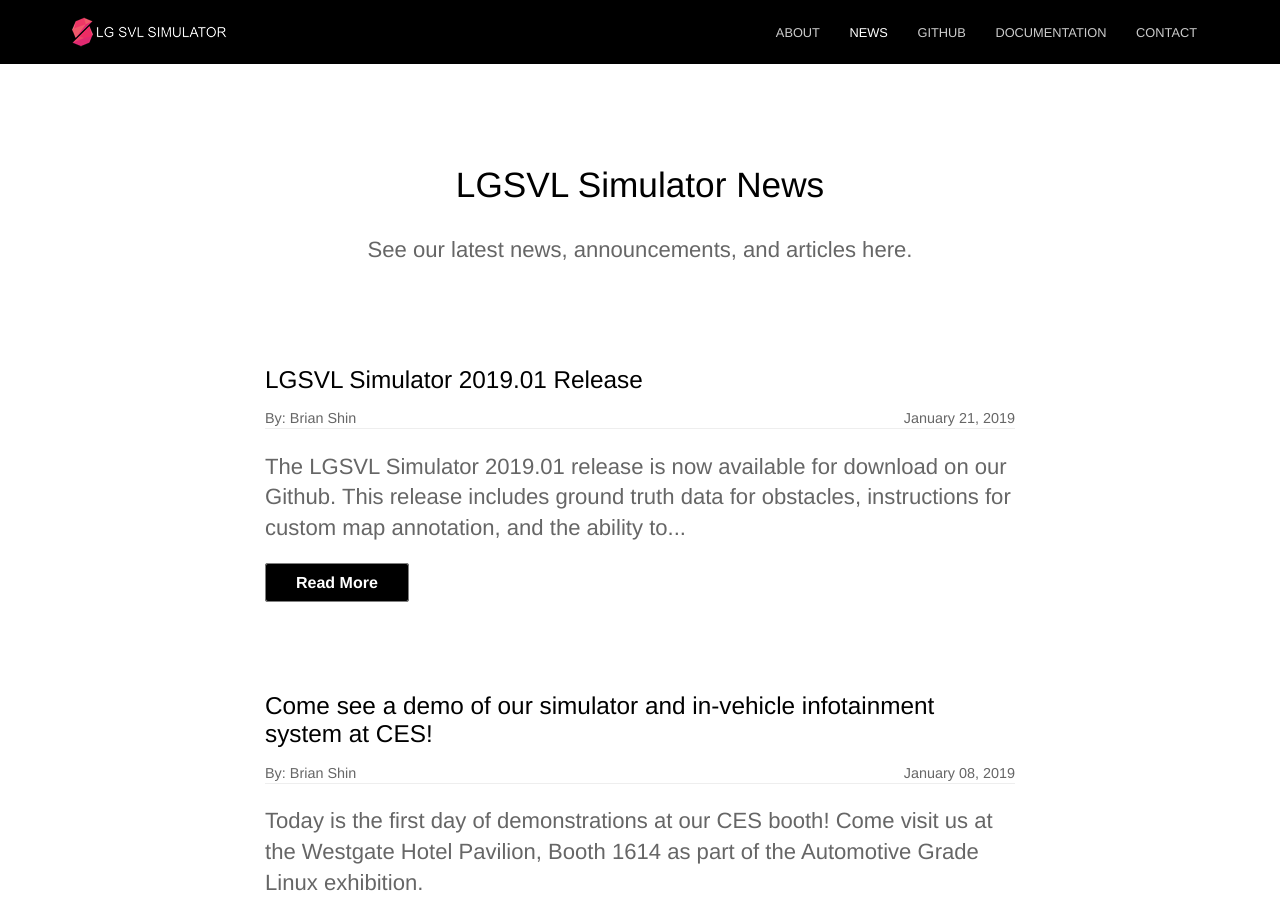
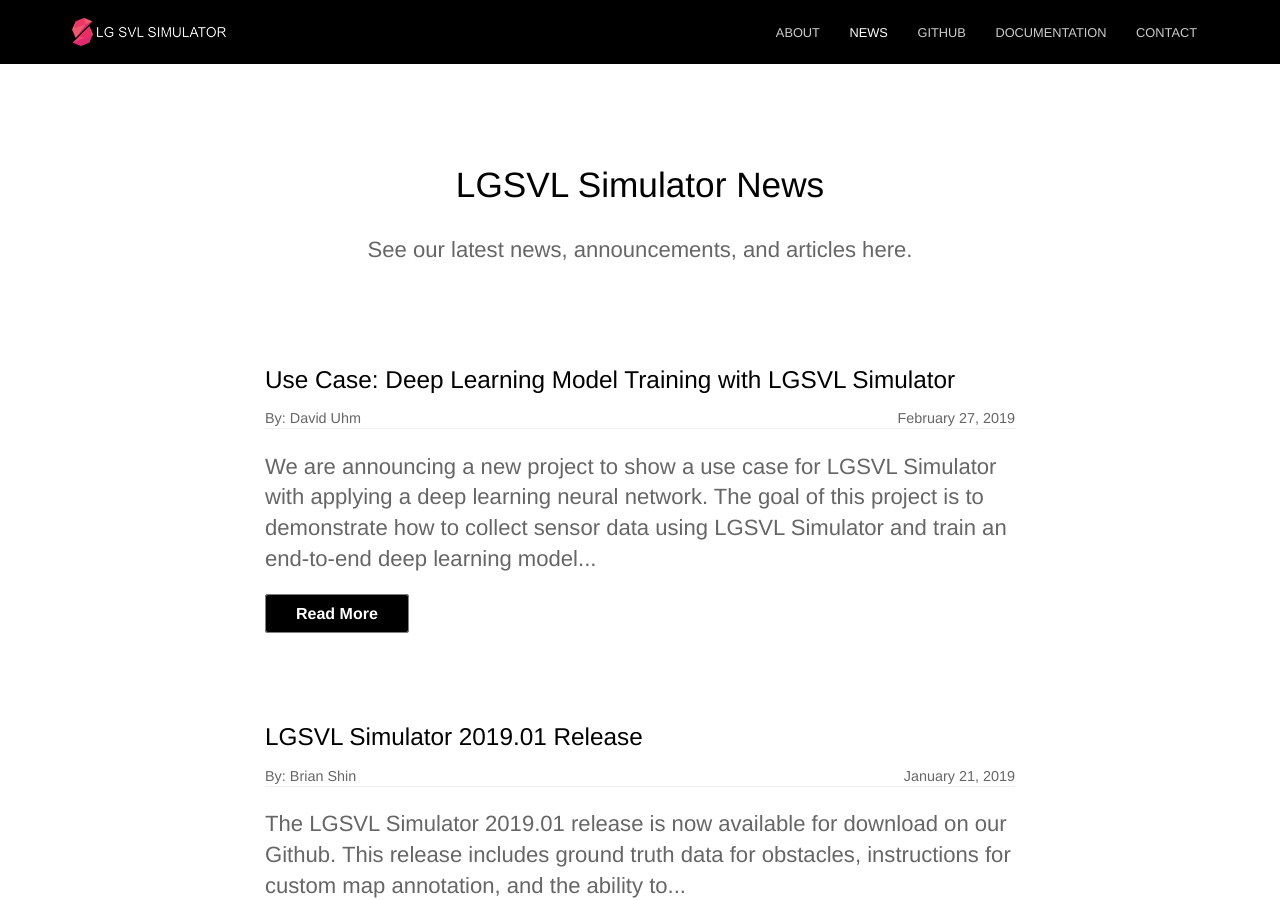
Before and after one commit to lgsvl/lgsvl.github.io, a Jekyll site: the page built from blog/index.html, in a window 1280 px wide and 900 px high. Built offline with Jekyll 4.4.1, drawn with Linux system fonts in a browser that asks for light colours; nearby versions of some CDN libraries; the list of posts is cut into pages by our own code; comment, search, counter and statistics services are not loaded.

Commit message:
lane following blog, change getting started doc link

```diff
--- /dev/null
+++ b/_posts/2019-02-27-lane-following.md
@@ -0,0 +1,14 @@
+---
+date: 2019-02-27
+title: Use Case<span>&#58;</span> Deep Learning Model Training with LGSVL Simulator
+author: David Uhm
+excerpt: <p> We are announcing a new project to show a use case for LGSVL Simulator with applying a deep learning neural network. The goal of this project is to demonstrate how to collect sensor data using LGSVL Simulator and train an end-to-end deep learning model...</p>
+---
+
+<div class="video-container">
+<iframe style="display:block; margin: auto; padding-top:20px;" width="560" height="315" src="https://www.youtube.com/embed/uMfA1-wTB7I" frameborder="0" allow="accelerometer; autoplay; encrypted-media; gyroscope; picture-in-picture" allowfullscreen></iframe>
+</div>
+
+We are announcing a new project to show a use case for LGSVL Simulator with applying a deep learning neural network. The goal of this project is to demonstrate how to collect sensor data using LGSVL Simulator and train an end-to-end deep learning model that would let a car drive autonomously, following lanes. The network is trained to replicate the human steering behavior while driving and collecting data. During the inference phase, it takes camera images from a frontal camera as input and predicts steering angle commands. This project was inspired by NVIDIA's End-to-End Deep Learning Model for Self-Driving Cars. [https://devblogs.nvidia.com/deep-learning-self-driving-cars](https://devblogs.nvidia.com/deep-learning-self-driving-cars)
+
+Full source code, documentation, and a pre-trained model can be found here: [https://github.com/lgsvl/lanefollowing](https://github.com/lgsvl/lanefollowing)
--- a/_sass/forms.scss
+++ b/_sass/forms.scss
@@ -136,11 +136,6 @@
 	#mobile {display:block;}
 }
 
-.test {
-
-}
-
-
 textarea, input, button, select { font-family: inherit; font-size: inherit; }
 
 input[type=submit] {
--- a/docs/index.html
+++ b/docs/index.html
@@ -148,7 +148,7 @@
                 <h1 id="home">Home</h1>
 <p>This is the documentation website for the LGSVL Simulator project.</p>
 <p>Visit our website here: <a href="https://www.lgsvlsimulator.com">https://www.lgsvlsimulator.com</a></p>
-<p>Visit our Github here: <a href="https://www.lgsvlsimulator.com">https://github.com/lgsvl/simulator</a></p>
+<p>Visit our Github here: <a href="https://github.com/lgsvl/simulator">https://github.com/lgsvl/simulator</a></p>
 <h3 id="quick-start">Quick Start</h3>
 <ul>
 <li><a href="getting-started/">Getting Started</a></li>
```
Also changed, not shown: other parts of docs/index.html (+1 -1 lines), docs/sitemap.xml (+8 -8 lines), 1 other file.
